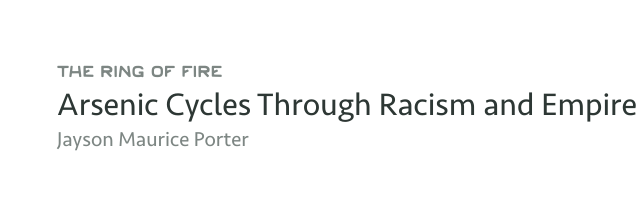
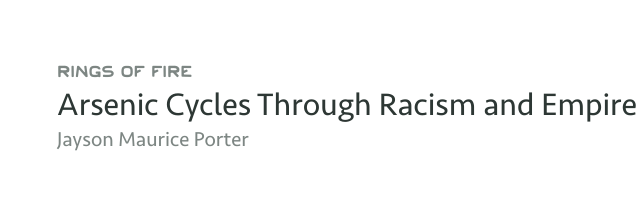
Before and after one commit to jonesbp/grasping-soil, an Astro site: page /essays in a window 1280 px wide. Shown: the part 774-987 px from the top of the page, 151-791 px from the left. Built offline with nearby package versions, Linux system fonts and the light colour scheme; Astro itself is replaced by a stand-in of ours.

Commit message:
Change title for Porter essay

```diff
--- a/src/pages/essays.astro
+++ b/src/pages/essays.astro
@@ -30,7 +30,7 @@ import PageHeader from "../components/PageHeader.astro";
 			</li>
 			<li>
 				<a href="/essays/arsenic-cycles-through-racism-and-empire">
-					<span class="place">The Ring of Fire</span>
+					<span class="place">Rings of Fire</span>
 					<span class="title">Arsenic Cycles Through Racism and Empire</span>
 					<span class="byline">Jayson Maurice Porter</span>
 				</a>
```
